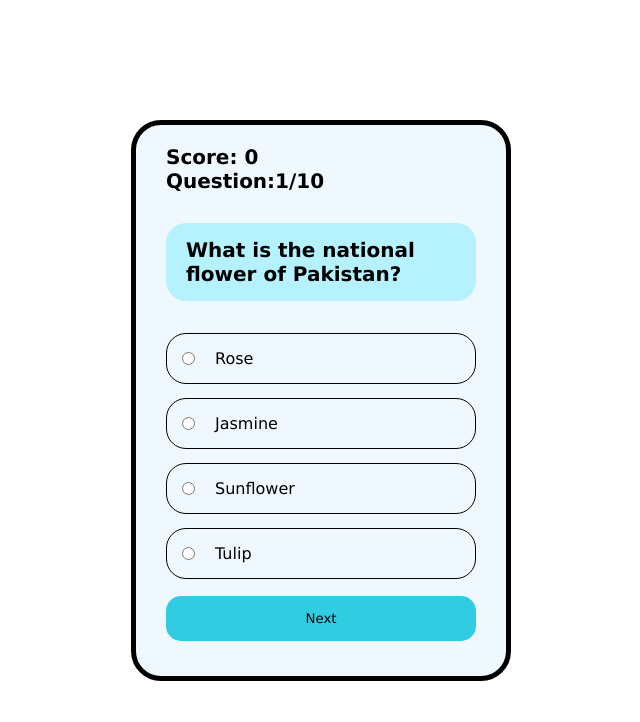
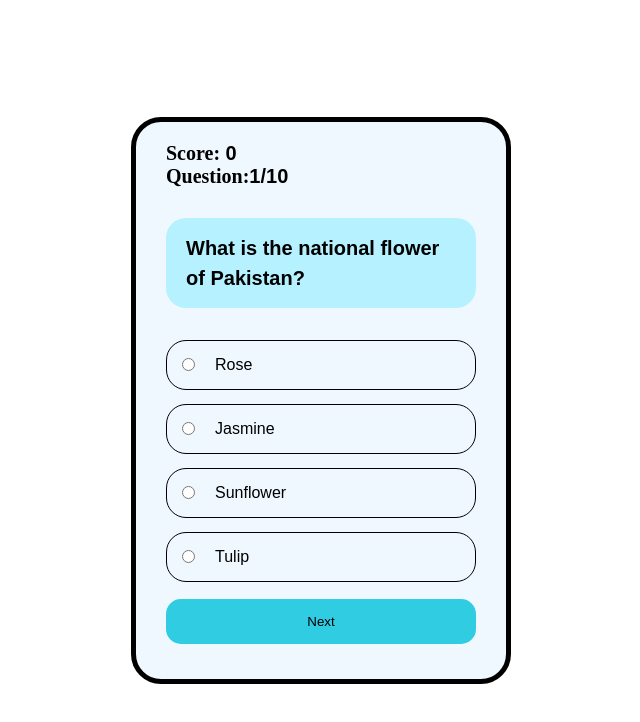
Before and after one commit to syedhaseebullah/Quiz-App-Version-1.0, a plain HTML site: page index.html in a window 1280 px wide. Shown: the whole page, without its empty margins (319-959 px from the left). Drawn offline with Linux system fonts and the light colour scheme.

Commit message:
style: updated CSS styling, logic tweaks in JS, and updated README demo link

```diff
--- a/app.js
+++ b/app.js
@@ -17,12 +17,12 @@ let quizData = [
     },
     {
         question: "Which is the largest province of Pakistan by area?",
-        options: ["Punjab", "SindhKhyber","Balochistan", "Pakhtunkhwa"],
+        options: ["Punjab", "Sindh","Balochistan", "Khyber Pakhtunkhwa"],
         correct: 2,
     },
     {
         question: "Which is the highest mountain peak in Pakistan?",
-        options: ["K2", "NangaParbat", "BroadPeak", "Rakaposhi"],
+        options: ["K2", "Nanga Parbat", "Broad Peak", "Rakaposhi"],
         correct: 0,
     },
     {
@@ -37,7 +37,7 @@ let quizData = [
     },
     {
         question: "Where is the famous Khewra Salt Mine located in Pakistan?",
-        options: ["Karachi", "Quetta", "Peshawar","Jhelum",],
+        options: ["Karachi", "Quetta", "Peshawar","Jhelum"],
         correct: 3,
     },
     {
--- a/style.css
+++ b/style.css
@@ -2,7 +2,7 @@
     margin: 0;
     padding: 0;
     box-sizing: border-box;
-    font-family: "Geneva", 'Gill Sans', 'Gill Sans MT';
+    font-family: sans-serif;
 }
 
 body {
@@ -25,6 +25,7 @@ body {
 
 .quiz_info {
     font-size: 20px;
+    font-family: serif;
 }
 
 .Q_area {
@@ -33,7 +34,8 @@ body {
     border-radius: 20px;
     padding: 15px 20px;
     font-size: 20px;
-    font-weight: 900;
+    font-weight: 600;
+    line-height: 1.5;
 }
 
 .buttons_container {
```
Also changed, not shown: 1 other file.
